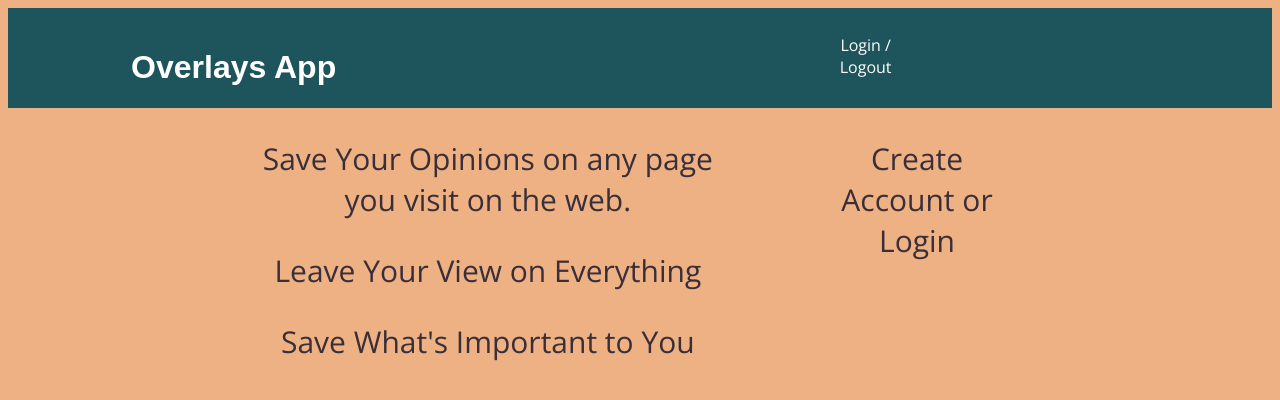
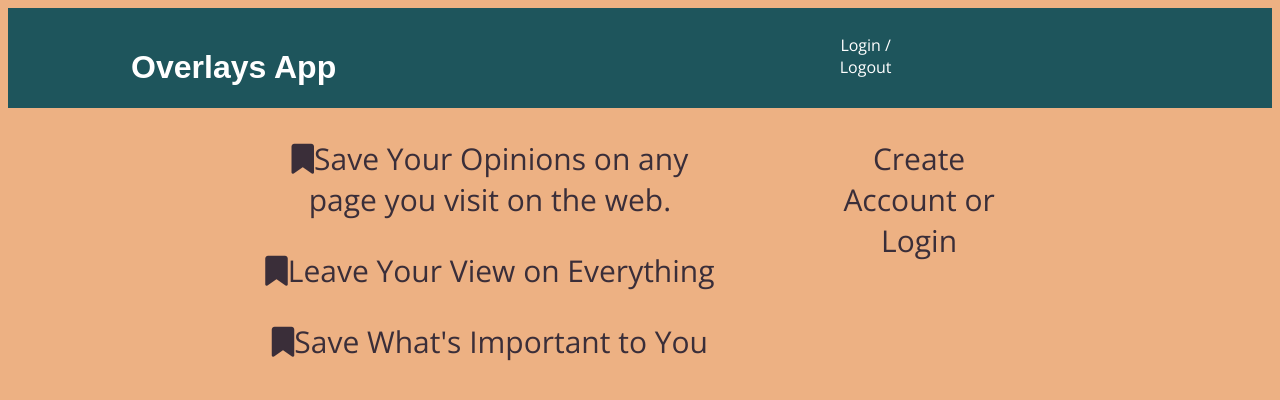
Before and after one commit to kraigwilliams/overlays-app, a React (Create React App) app: page / in a window 1280 px wide. Shown: the top 400 px of the page. Built offline with nearby package versions, Linux system fonts and the light colour scheme; a web font is replaced by a local one.

Commit message:
complete fix of delete button

```diff
--- a/package.json
+++ b/package.json
@@ -8,6 +8,7 @@
     "@testing-library/user-event": "^7.2.1",
     "date-fns": "^2.9.0",
     "jwt-decode": "^2.2.0",
+    "normalize.css": "^8.0.1",
     "react": "^16.12.0",
     "react-dom": "^16.12.0",
     "react-router-dom": "^5.1.2",
--- a/src/Components/Header/header.css
+++ b/src/Components/Header/header.css
@@ -1,9 +1,13 @@
 header{
     display:flex;
+    flex-direction:row;
     align-items: center;
+    justify-content: center;
+     align-items: center;
     justify-content: center;
     background:#1E555C;
     padding-top:20px;
+
 
 }
 #header, .header-color{
@@ -22,7 +26,10 @@ align-self: flex-end;
 
 
 @media  only screen and(min-width:768px){
-
+header{
 
 
 }
+
+
+}
--- a/src/Components/Home/Home.css
+++ b/src/Components/Home/Home.css
@@ -3,8 +3,8 @@
     margin-left:auto;
     margin-right:auto;
 display:flex;
-flex-direction: row;
-justify-content: center;
+flex-direction: column;
+
 align-items: flex-start;
 
 height:100vh;
@@ -21,3 +21,16 @@ margin-right:100px;
 .home-page *{
     font-size: 30px;
 }
+
+
+@media only screen and (min-width:768px){
+
+.home-page{
+
+    display:flex;
+    flex-direction: row;
+    justify-content: flex-end;
+
+}
+
+}
--- a/src/Components/Home/Home.js
+++ b/src/Components/Home/Home.js
@@ -1,17 +1,22 @@
-import React from 'react';
+import React, {useEffect} from 'react';
 import {Link} from 'react-router-dom';
 import './Home.css';
 
 
 
 function Home(){
+
+    useEffect(() => {
+        document.title = "Home- Login or Create Account"
+     }, []);
+
 return(
     <div className="home-page">
 <div className="home-left">
-<p>Save Your Opinions on any page you visit on the web.</p>
-<p>Leave Your View on Everything</p>
+<p><i class="fas fa-bookmark"></i>Save Your Opinions on any page you visit on the web.</p>
+<p><i class="fas fa-bookmark"></i>Leave Your View on Everything</p>
 
-    <p>Save What's Important to You</p>
+    <p><i class="fas fa-bookmark"></i>Save What's Important to You</p>
 </div>
 
 
--- a/src/Components/NotesPage/NotesListPage.js
+++ b/src/Components/NotesPage/NotesListPage.js
@@ -11,6 +11,8 @@ class NoteListPage extends Component {
   // when delete button is clicked the topic is deleted
   handleDelete = event => {
     event.preventDefault();
+    console.log("button is working",this)
+
     const topicId = this.props.topic.id;
     fetch(`${config.API_ENDPOINT}/topics/${topicId}`, {
       method: "DELETE",
@@ -18,7 +20,10 @@ class NoteListPage extends Component {
         "content-type": "application/json",
         authorization: "bearer " + TokenService.getAuthToken()
       }
-    }).then(()=>this.componentDidMount());
+    })
+
+    .then(this.props.history.push('/'))
+
   };
 
   render() {
@@ -40,12 +45,12 @@ class NoteListPage extends Component {
         </select> */}
           <Link to={`/topics/${this.props.topic.id}`}>View Notes</Link>
           <br />
-          <Link to="/new-note"><i class="fas fa-plus-square"></i> Add Note to Topic
+          <Link to="/new-note"><i className="fas fa-plus-square"></i> Add Note to Topic
 
 </Link>
           <br />
 
-          <button className="delete" onClick={this.handleDelete}>Delete</button>
+          <button className="delete" onClick={(event)=>this.handleDelete(event)}>Delete</button>
         </p>
       </div>
     );
--- a/src/Components/Submit/Submit.js
+++ b/src/Components/Submit/Submit.js
@@ -27,7 +27,7 @@ class Submit extends Component {
         topic_name: topic_name.value
       })
     })
-      .then(res => res.json())
+      //.then(res => res.json())
       .then(
 
         this.props.history.push('/topics')
--- a/src/Components/TopicsList/TopicsList.js
+++ b/src/Components/TopicsList/TopicsList.js
@@ -36,14 +36,14 @@ class TopicsList extends Component {
       <>
 
 
-        <Link to="/submit"><i class="fas fa-plus-square"></i>Submit New Topic
+        <Link to="/submit"><i className="fas fa-plus-square"></i>Submit New Topic
 
  </Link>
               <h2>YOUR TOPICS</h2>
 
         {this.state.topics.map( topic => {
 
-        return <NoteListPage key={topic.id} topic={topic}/> })}
+        return <NoteListPage key={topic.id} history={this.props.history} topic={topic}/> })}
 
         </> )
 
```
Also changed, not shown: 1 other file (tests, documents, lock files or other folders).
